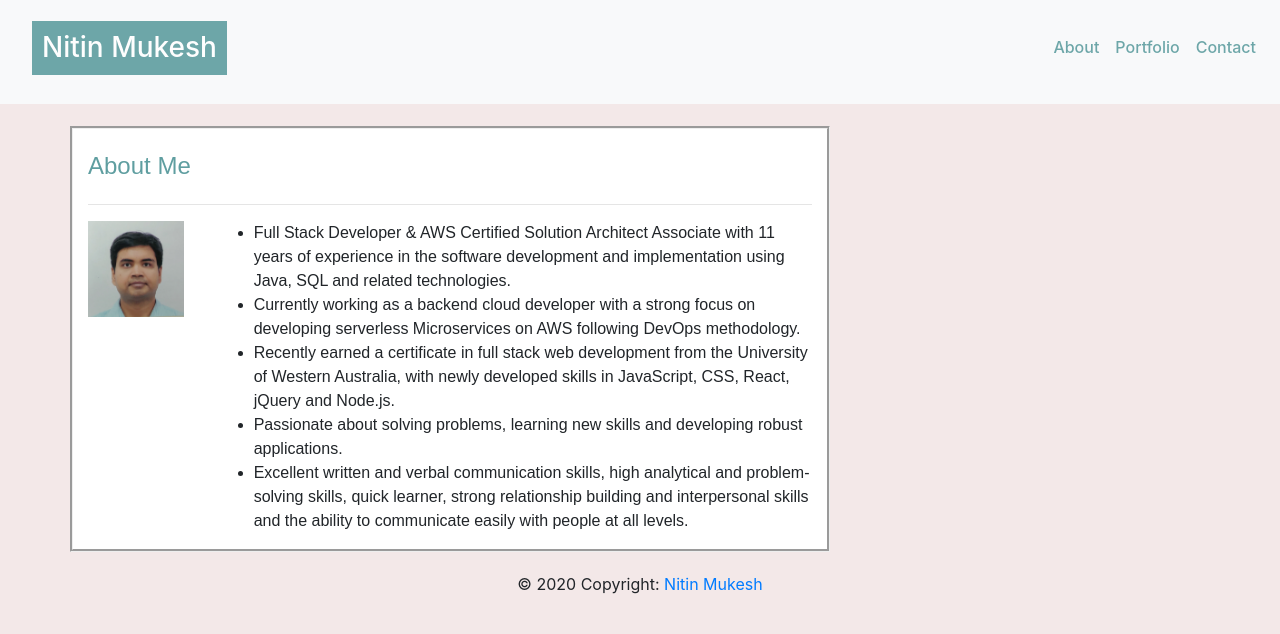
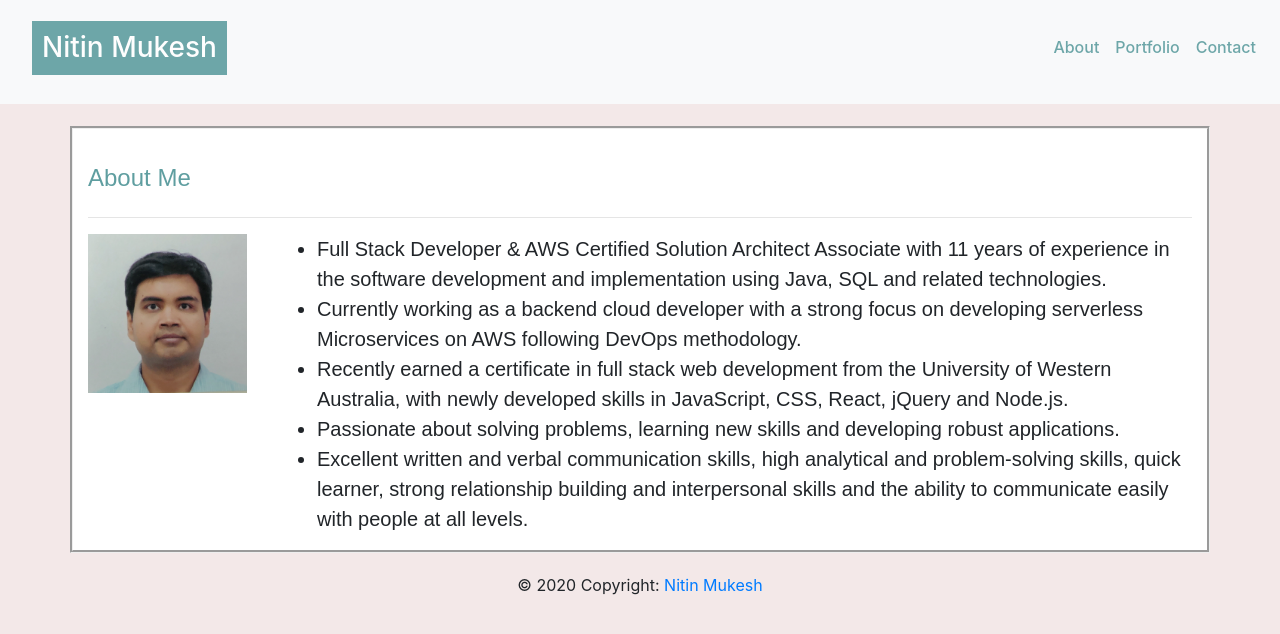
Before and after one commit to nitinmuk/portfolio, a React (Create React App) app: page / in a window 1280 px wide. Shown: the top 634 px of the page. Built offline with nearby package versions, Linux system fonts and the light colour scheme.

Commit message:
Increased container size to 12 and profile text size to 20px

```diff
--- a/src/pages/About/index.js
+++ b/src/pages/About/index.js
@@ -14,7 +14,7 @@ const About = () => {
             <Header />
             <Container>
                 <Row>
-                    <Col md={8} id="about-me-pane">
+                    <Col md={12} id="about-me-pane">
                         <Row>
                             <Col md={4}>
                                 <h4>About Me</h4>
@@ -32,7 +32,7 @@ const About = () => {
                                 />
                             </Col>
                             <Col md={10}>
-                                <ul>
+                                <ul style={{fontSize:"20px"}}>
                                     <li>
                                         Full Stack Developer & AWS Certified Solution Architect Associate with 11 years of experience in the
                                         software development and implementation using Java, SQL and related technologies.
```
